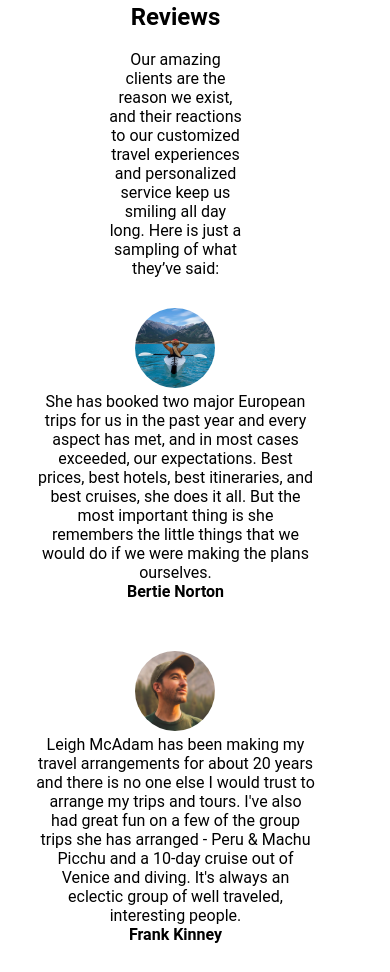
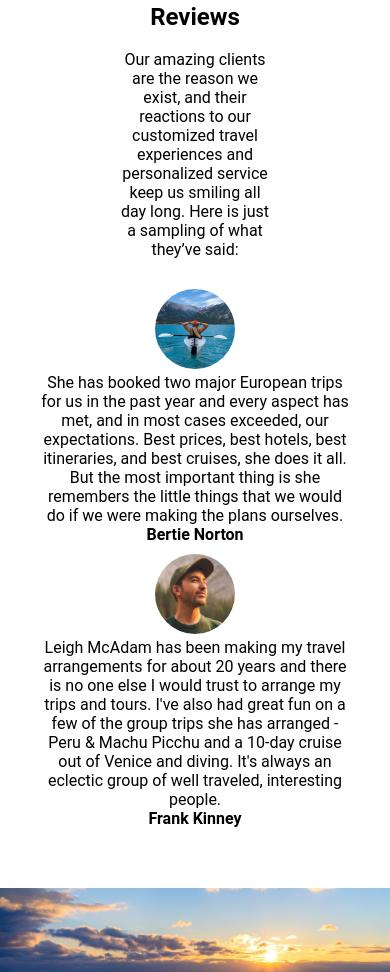
Before and after one commit to Denisasal/ENGETO_FE_DEVELOPER_ACADEMY_RESPONSIVE_WEBSITE_SALACOVA, a plain HTML site: page index.html in a window 390 px wide. Shown: the part 4804-5776 px from the top of the page. Drawn offline with Linux system fonts and the light colour scheme.

Commit message:
update styles

```diff
--- a/style.css
+++ b/style.css
@@ -615,13 +615,14 @@ img {
   /* REVIEWS */
 
   .reviews {
-    max-width: 90%;
+    max-width: 100%;
     text-align: center;
   }
   .reviews-wrapper {
     width: 80%;
     display: flex;
     justify-content: center;
+    align-items: center;
     padding-bottom: 20px;
   }
 
@@ -724,6 +725,7 @@ img {
   .reviews-people {
     flex-wrap: wrap;
     height: auto;
+    gap: 10px;
   }
 
   /* PHOTOS */
```
